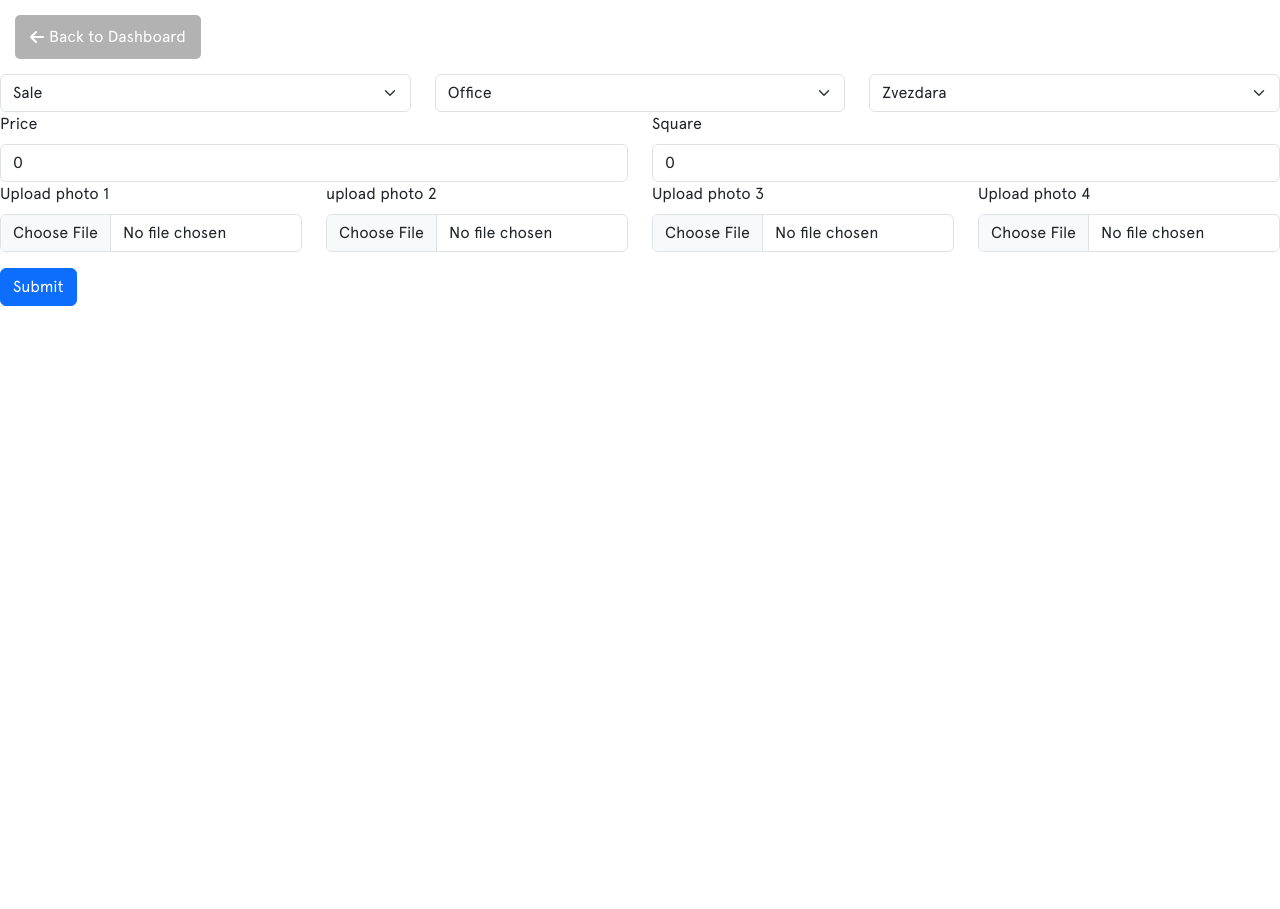
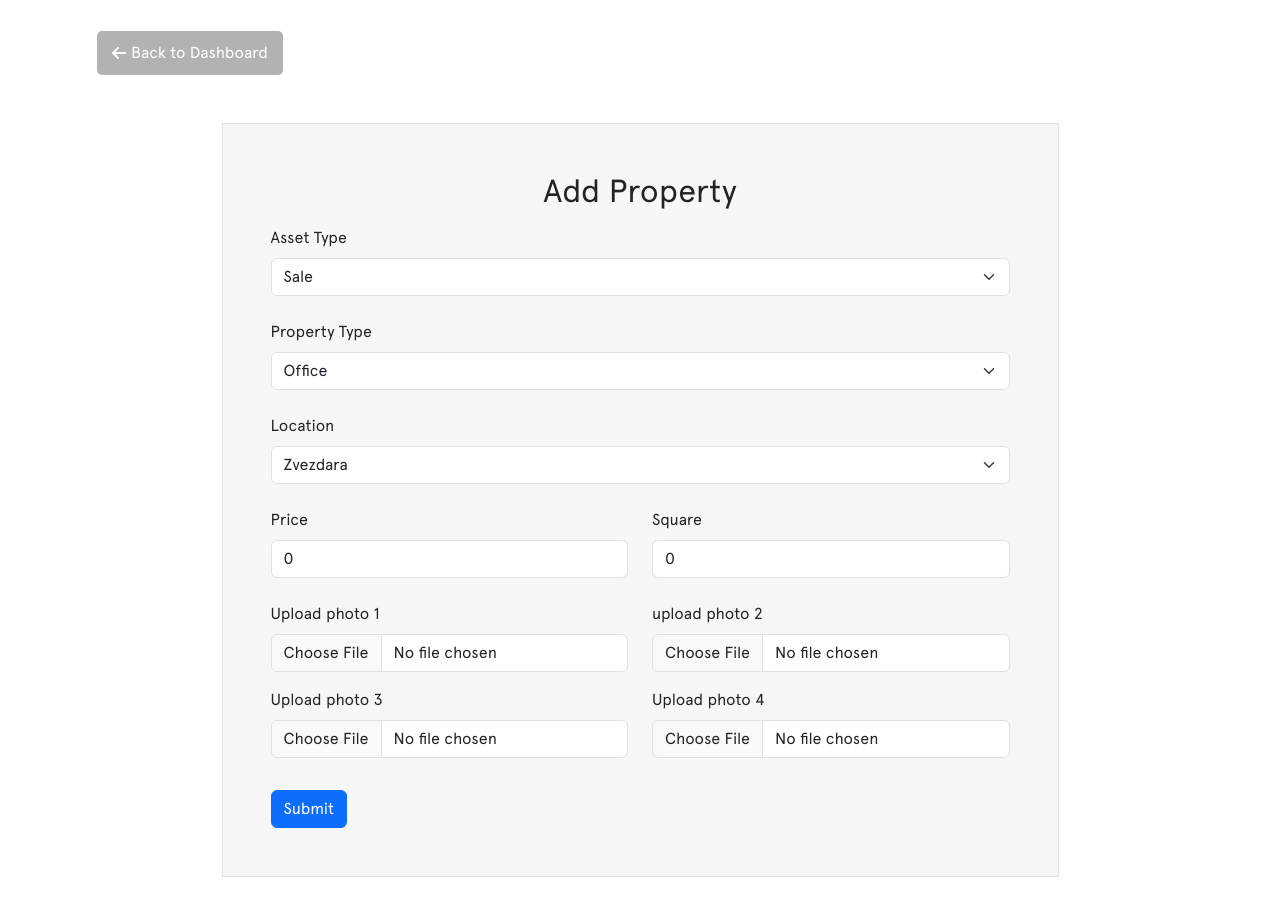
Before and after one commit to krsticzoran/real-estate-agency, a React (Create React App) app: page /dashboard/add-property in a window 1280 px wide. Before the commit the page ends 800 px from the top, so only its background shows below. Built offline with nearby package versions, Linux system fonts and the light colour scheme.

Commit message:
form style

```diff
--- a/src/pages/dashboard/addPrpperty/addProperty.tsx
+++ b/src/pages/dashboard/addPrpperty/addProperty.tsx
@@ -1,5 +1,5 @@
 import { FC, useRef, useState } from "react";
-import { Col } from "react-bootstrap";
+import { Col, Container } from "react-bootstrap";
 import Button from "react-bootstrap/Button";
 import Form from "react-bootstrap/Form";
 import Row from "react-bootstrap/Row";
@@ -213,12 +213,21 @@ const AddProperty: FC = () => {
   };
 
   return (
-    <>
+    <div className="p-3">
+      <Container>
         <BackToTheDashboard />
-      <Form onSubmit={handleSubmit}>
-        <Row>
-          <Col>
+        <Form
+          onSubmit={handleSubmit}
+          className="mt-5 p-5 border w-75 mx-auto "
+          style={{ backgroundColor: "#f7f7f7" }}
+        >
+          <h2 className="text-center">Add Property</h2>
+
+          <Form.Label htmlFor="assetType" className="pt-2">
+            Asset Type
+          </Form.Label>
           <Form.Select
+            id="assetType"
             aria-label="Default select example"
             name="sale"
             value={formData.sale}
@@ -227,9 +236,12 @@ const AddProperty: FC = () => {
             <option value="sale">Sale</option>
             <option value="rent">Rent</option>
           </Form.Select>
-          </Col>
-          <Col>
+
+          <Form.Label htmlFor="propertyType" className="pt-4">
+            Property Type
+          </Form.Label>
           <Form.Select
+            id="propertyType"
             aria-label="Default select example"
             name="property"
             value={formData.property}
@@ -240,9 +252,12 @@ const AddProperty: FC = () => {
             <option value="warehouses">Warehouse</option>
             <option value="catering">Catering</option>
           </Form.Select>
-          </Col>
-          <Col>
+
+          <Form.Label htmlFor="location" className="pt-4">
+            Location
+          </Form.Label>
           <Form.Select
+            id="location"
             aria-label="Default select example"
             name="place"
             value={formData.place}
@@ -255,9 +270,8 @@ const AddProperty: FC = () => {
             <option value="Stari grad">Stari grad</option>
             <option value="Mladenovac">Mladenovac</option>
           </Form.Select>
-          </Col>
-        </Row>
-        <Row>
+
+          <Row className="pt-4">
             <Col>
               <Form.Label htmlFor="inputPrice">Price</Form.Label>
               <Form.Control
@@ -279,7 +293,7 @@ const AddProperty: FC = () => {
               />
             </Col>
           </Row>
-        <Row>
+          <Row className="pt-4">
             <Col>
               <Form.Group controlId="img" className="mb-3">
                 <Form.Label>Upload photo 1</Form.Label>
@@ -300,6 +314,8 @@ const AddProperty: FC = () => {
                 />
               </Form.Group>
             </Col>
+          </Row>
+          <Row>
             <Col>
               <Form.Group controlId="img2" className="mb-3">
                 <Form.Label>Upload photo 3</Form.Label>
@@ -321,12 +337,13 @@ const AddProperty: FC = () => {
               </Form.Group>
             </Col>
           </Row>
-        <Button variant="primary" type="submit">
+          <Button variant="primary" type="submit" className="mt-3">
             Submit
           </Button>
         </Form>
         <p>{isSuccess ? "Property added successfully!" : ""}</p>
-    </>
+      </Container>
+    </div>
   );
 };
 
--- a/src/pages/dashboard/properties/DashboardProperties.tsx
+++ b/src/pages/dashboard/properties/DashboardProperties.tsx
@@ -118,7 +118,7 @@ const DashboardProperties: FC = () => {
   };
 
   return (
-    <div>
+    <div className="p-3">
       <Container>
         <BackToTheDashboard />
         <Table striped bordered hover size="sm">
```
Lines whose indentation alone changed are shown as unchanged.
